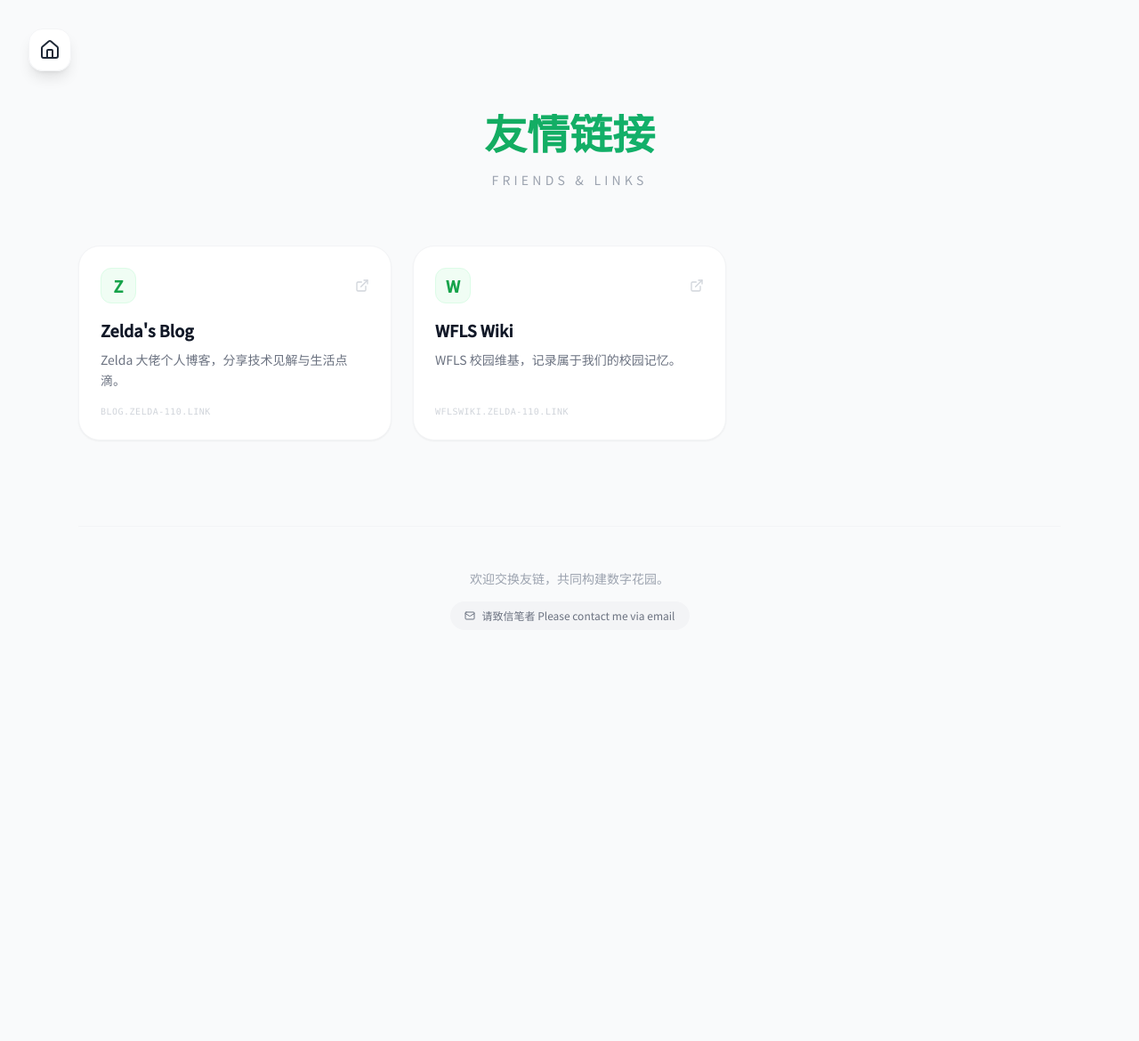
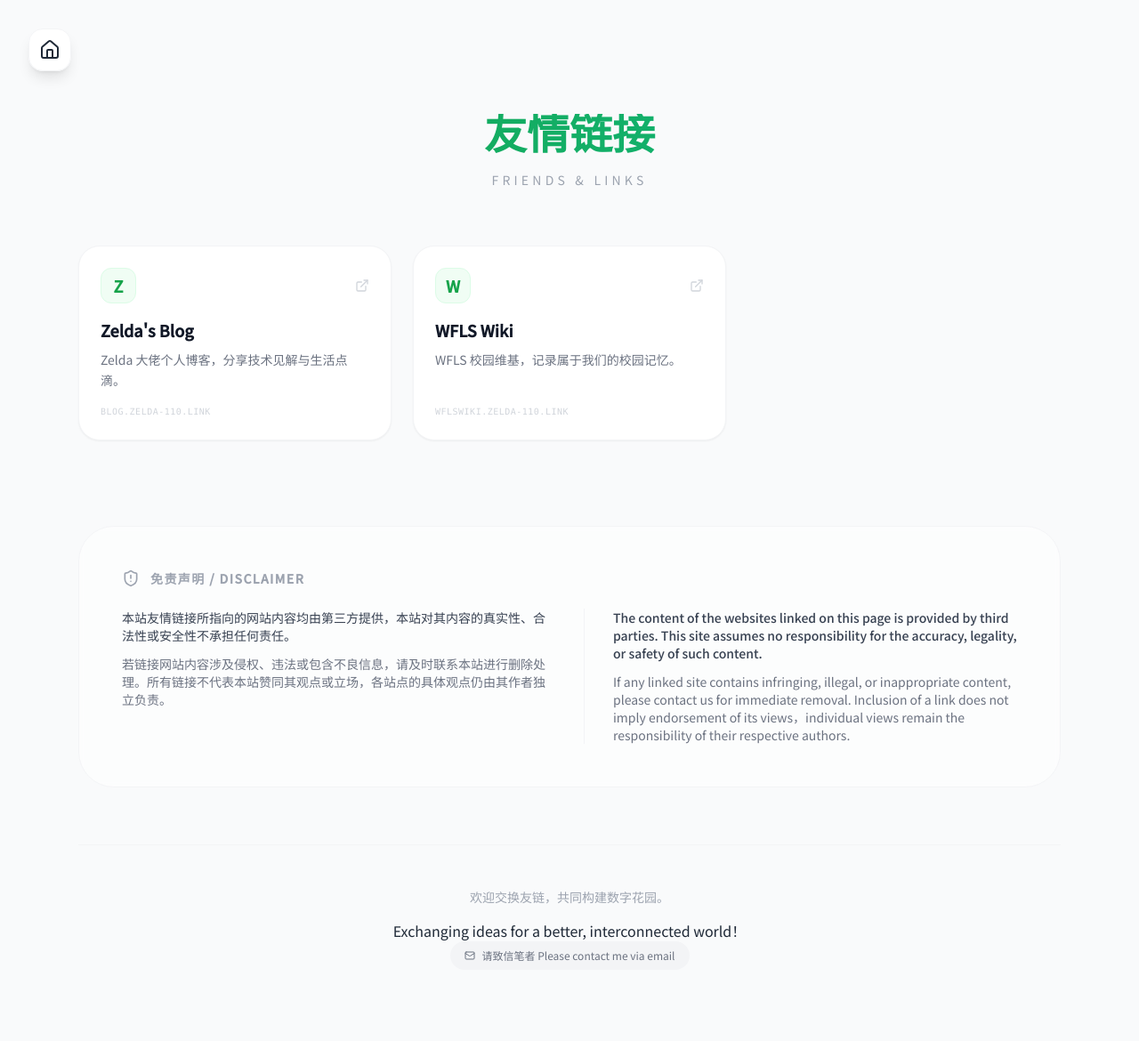
Before and after one commit to whydoIneedaname-cyber/whydoIneedaname-cyber.github.io, a Jekyll site: the page built from friends.md, in a window 1280 px wide. Shown: the whole page at 89% size. Built offline with Jekyll 4.4.1, drawn with Linux system fonts in a browser that asks for light colours; nearby versions of some CDN libraries; before the commit the page ends 900 px from its top, so only the background shows below that.

Commit message:
Update friends.html
law disclaimer

```diff
--- a/_layouts/friends.html
+++ b/_layouts/friends.html
@@ -50,9 +50,30 @@
             {% endfor %}
         </div>
 
+        <!-- 法律免责声明板块 -->
+        <section class="mt-24 p-8 md:p-12 bg-white/50 dark:bg-gray-800/40 backdrop-blur-sm rounded-[2.5rem] border border-gray-100 dark:border-gray-700/50">
+            <div class="flex items-center gap-3 mb-6 text-gray-400">
+                <i data-lucide="shield-alert" class="w-5 h-5"></i>
+                <h2 class="text-sm font-bold tracking-widest uppercase">免责声明 / Disclaimer</h2>
+            </div>
+            <div class="grid md:grid-cols-2 gap-8 text-xs md:text-sm leading-relaxed text-gray-500 dark:text-gray-400">
+                <!-- 中文声明 -->
+                <div class="space-y-3">
+                    <p class="font-medium text-gray-700 dark:text-gray-200">本站友情链接所指向的网站内容均由第三方提供，本站对其内容的真实性、合法性或安全性不承担任何责任。</p>
+                    <p>若链接网站内容涉及侵权、违法或包含不良信息，请及时联系本站进行删除处理。所有链接不代表本站赞同其观点或立场，各站点的具体观点仍由其作者独立负责。</p>
+                </div>
+                <!-- 英文声明 -->
+                <div class="space-y-3 border-t md:border-t-0 md:border-l border-gray-100 dark:border-gray-700/50 pt-6 md:pt-0 md:pl-8">
+                    <p class="font-medium text-gray-700 dark:text-gray-200">The content of the websites linked on this page is provided by third parties. This site assumes no responsibility for the accuracy, legality, or safety of such content.</p>
+                    <p>If any linked site contains infringing, illegal, or inappropriate content, please contact us for immediate removal. Inclusion of a link does not imply endorsement of its views，individual views remain the responsibility of their respective authors.</p>
+                </div>
+            </div>
+        </section>
+
         <!-- 底部说明 -->
-        <footer class="mt-24 pt-12 border-t border-gray-100 dark:border-gray-800 text-center">
+        <footer class="mt-16 pt-12 border-t border-gray-100 dark:border-gray-800 text-center">
             <p class="text-gray-400 text-sm mb-4">欢迎交换友链，共同构建数字花园。</p>
+            <p>Exchanging ideas for a better, interconnected world！ </p>
             <div class="inline-flex items-center gap-2 px-4 py-2 bg-gray-100 dark:bg-gray-800 rounded-full text-xs text-gray-500 dark:text-gray-400">
                 <i data-lucide="mail" class="w-3 h-3"></i>
                 <span>请致信笔者 Please contact me via email</span>
```
